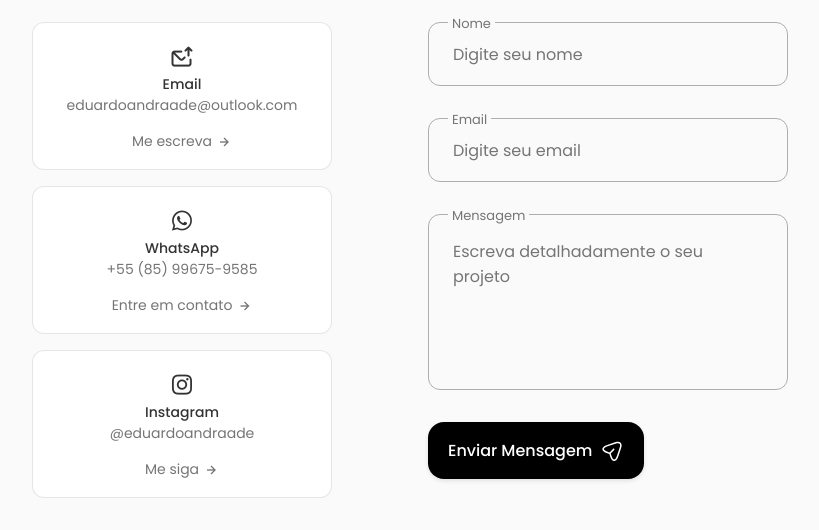
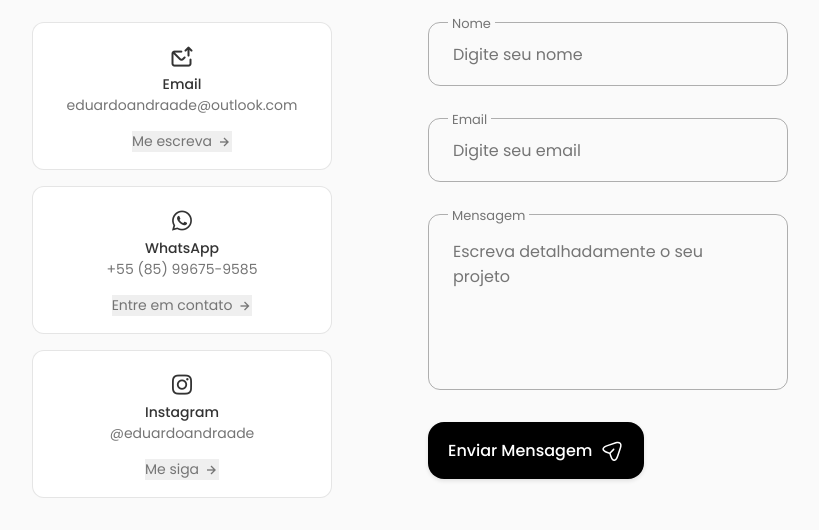
Before and after one commit to eduardoandraade/my-personal-portifolio, a React (Create React App) app: page / in a window 1280 px wide. Shown: the part 3740-4270 px from the top of the page, without its empty margins (230-1049 px from the left). Built offline with nearby package versions, Linux system fonts and the light colour scheme.

Commit message:
Adiciona rastreamento de cliques com o Google Analytics 4 para botões de contato

```diff
--- a/src/components/Contact/Contact.jsx
+++ b/src/components/Contact/Contact.jsx
@@ -1,10 +1,10 @@
 import React, { useRef } from 'react';
 import emailjs from '@emailjs/browser';
+import ReactGA from 'react-ga4'; // Importe o ReactGA
+
 import './contact.css'
 
-
 const Contact = () => {
-
     const form = useRef();
 
     const sendEmail = (e) => {
@@ -20,6 +20,15 @@ const Contact = () => {
             e.target.reset()
     };
 
+    // Função para enviar evento de clique para o Google Analytics
+    const trackButtonClick = (category, label) => {
+        ReactGA.event({
+            category: category,
+            action: 'Click',
+            label: label
+        });
+    };
+
     return (
         <section className="contact section" id="contact">
             <h2 className="section__title">Contato
@@ -33,39 +42,42 @@ const Contact = () => {
 
                     <div className="contact__info">
                         <div className="contact__card">
-                    <i class="uil uil-envelope-upload contact__card-icon"></i>
+                            <i className="uil uil-envelope-upload contact__card-icon"></i>
 
                             <h3 className="contact__card-title">Email</h3>
                             <span className="contact__card-data">eduardoandraade@outlook.com</span>
 
-                        <a href="mailto:eduardoandraade@outlook.com" className='contact__button'>
+                            {/* Adicione o evento de clique para o botão de email */}
+                            <button onClick={() => trackButtonClick('Contact', 'Email Button')} className='contact__button'>
                                 Me escreva{" "}
                                 <i className='bx bx-right-arrow-alt contact__button-icon'></i>
-                        </a>
+                            </button>
                         </div>
 
                         <div className="contact__card">
-                    <i class="uil uil-whatsapp contact__card-icon"></i>
+                            <i className="uil uil-whatsapp contact__card-icon"></i>
 
                             <h3 className="contact__card-title">WhatsApp</h3>
                             <span className="contact__card-data">+55 &#40;85&#41; 99675-9585</span>
 
-                        <a href="https://api.whatsapp.com/send/?phone=5585996759585&text&type=phone_number&app_absent=0" className='contact__button'>
+                            {/* Adicione o evento de clique para o botão do WhatsApp */}
+                            <button onClick={() => trackButtonClick('Contact', 'WhatsApp Button')} className='contact__button'>
                                 Entre em contato{" "}
                                 <i className='bx bx-right-arrow-alt contact__button-icon'></i>
-                        </a>
+                            </button>
                         </div>
 
                         <div className="contact__card">
-                        <i class="uil uil-instagram contact__card-icon"></i>
+                            <i className="uil uil-instagram contact__card-icon"></i>
 
                             <h3 className="contact__card-title">Instagram</h3>
                             <span className="contact__card-data">@eduardoandraade</span>
 
-                        <a href="https://instagram.com/eduardoandraade/" className='contact__button'>
+                            {/* Adicione o evento de clique para o botão do Instagram */}
+                            <button onClick={() => trackButtonClick('Contact', 'Instagram Button')} className='contact__button'>
                                 Me siga{" "}
                                 <i className='bx bx-right-arrow-alt contact__button-icon'></i>
-                        </a>
+                            </button>
                         </div>
                     </div>
                 </div>
--- a/src/index.js
+++ b/src/index.js
@@ -1,19 +1,28 @@
-import React from "react";
+import React, { useEffect } from "react";
 import ReactDOM from "react-dom/client";
 import App from "./App";
 import ReactGA from "react-ga4";
 
+// Inicialize o GA4 com seu ID de medição
 ReactGA.initialize("G-TN7EDE283Q");
 
+const Root = () => {
+  useEffect(() => {
+
+    // Envie um pageview quando o componente Root for montado
     ReactGA.send({
       hitType: "pageview",
       page: window.location.pathname,
-  title: "Custom Title",
+      title: "Site Completo",
     });
+  }, []);
 
-const root = ReactDOM.createRoot(document.getElementById("root"));
-root.render(
+  return (
     <React.StrictMode>
       <App />
     </React.StrictMode>
   );
+};
+
+const root = ReactDOM.createRoot(document.getElementById("root"));
+root.render(<Root />);
```
Lines whose indentation alone changed are shown as unchanged.
